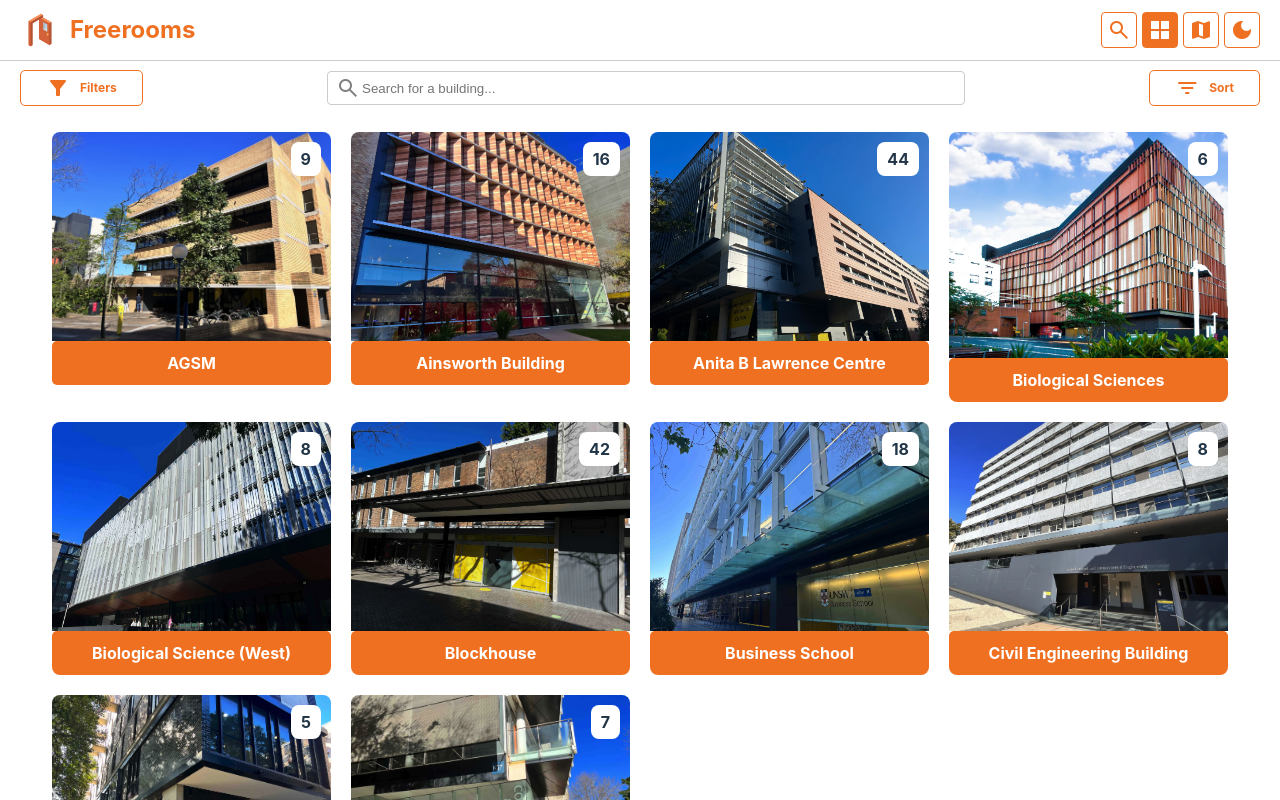
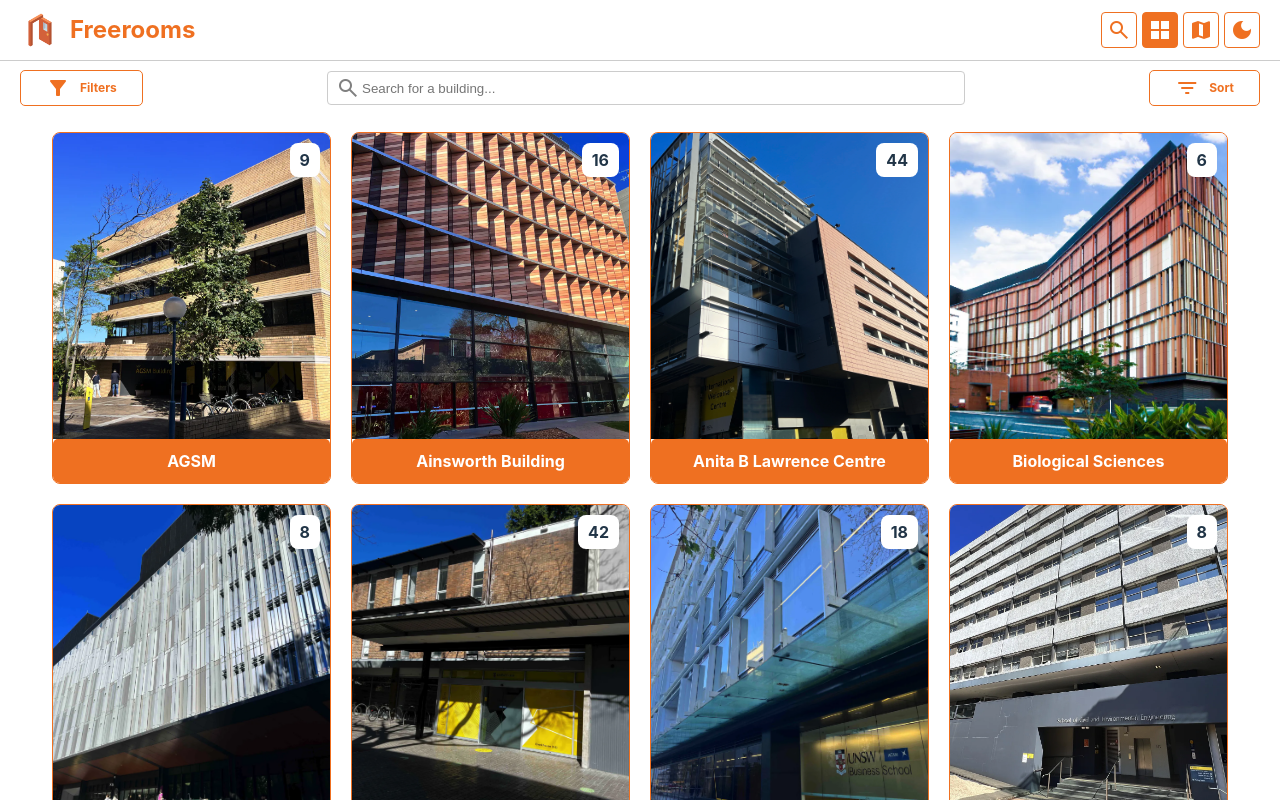
Before and after one commit to mmc03-ucb/devsoc_recruitment_fe, a React (Vite) app: page / in a window 1280 px wide. Shown: the top 800 px of the page. Built offline with nearby package versions, Linux system fonts and the light colour scheme.

Commit message:
made grid items uniform in height and width

```diff
--- a/src/components/buildingGrid.jsx
+++ b/src/components/buildingGrid.jsx
@@ -39,11 +39,15 @@
     borderRadius: "8px",
     overflow: "hidden",
     textAlign: "center",
+    height: "350px",
+    border: "0.5px solid #EF7021",
+    display: "flex",
+    flexDirection: "column",
   },
   buildingImage: {
     width: "100%",
-    height: "auto",
-    display: "block",
+    flexGrow: 1,
+    objectFit: "cover",
   },
   roomsAvailable: {
     position: "absolute",
```
